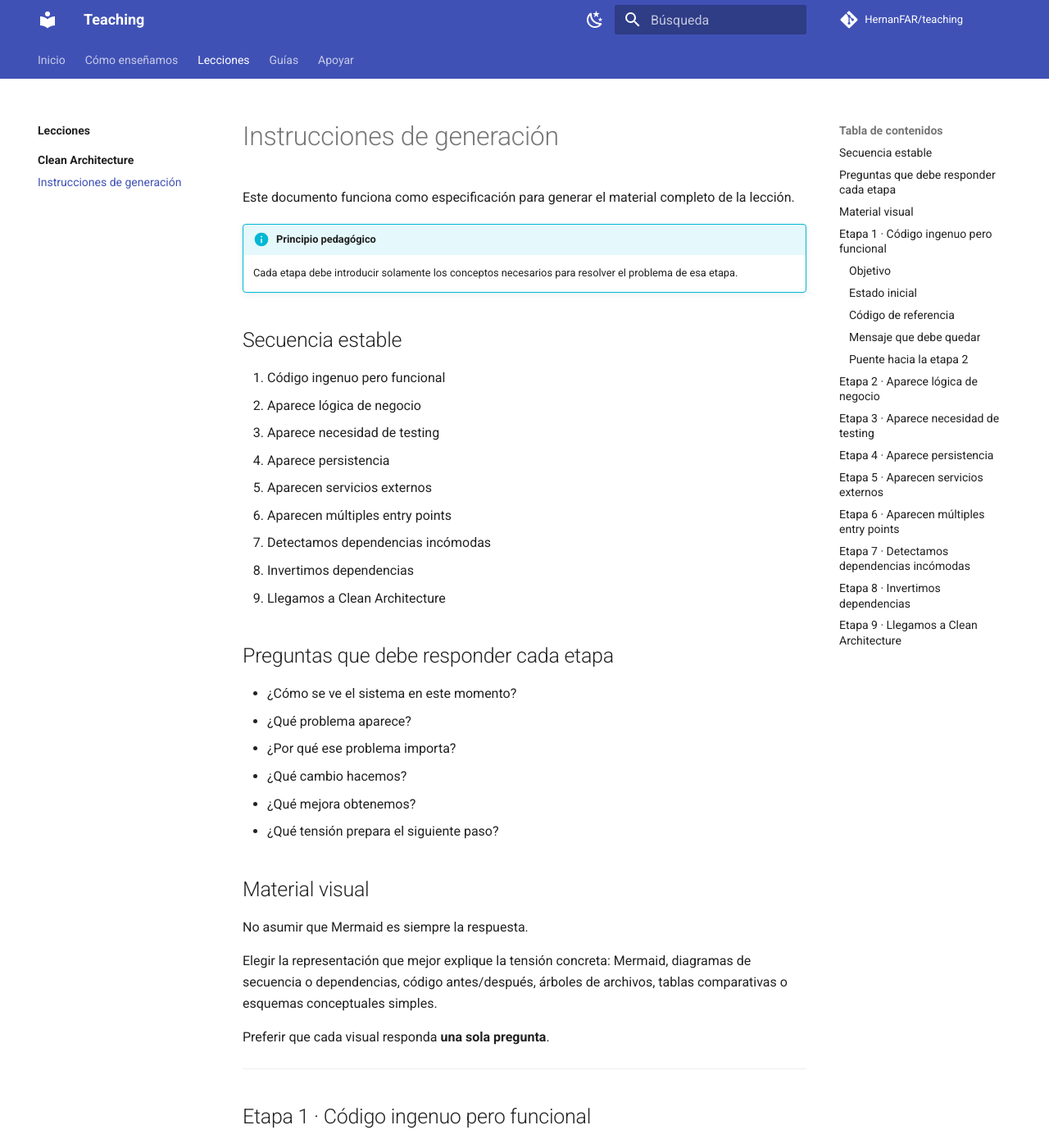
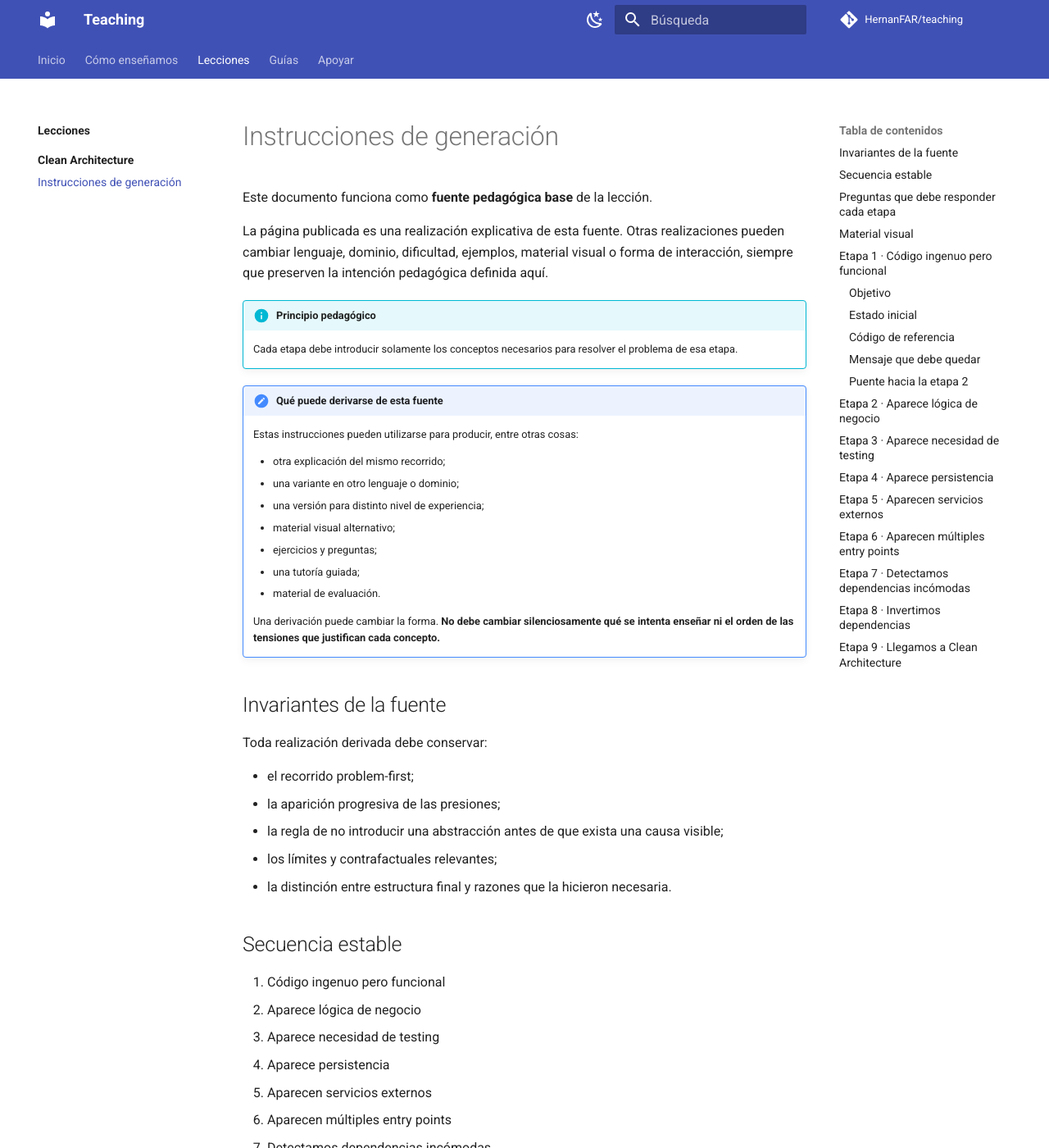
Before and after one commit to HernanFAR/teaching, an MkDocs documentation site: the page built from docs/lessons/clean-architecture/generation-instructions.md, in a window 1280 px wide and 1400 px high. Shown: the whole window at 82% size. Built offline with MkDocs 1.6.1 and Material for MkDocs 9.7.7, drawn with Linux system fonts in a browser that asks for light colours; comment, search, counter and statistics services are not loaded.

Commit message:
docs: make generation instructions the lesson pedagogical source

```diff
--- a/docs/lessons/clean-architecture/generation-instructions.md
+++ b/docs/lessons/clean-architecture/generation-instructions.md
@@ -1,9 +1,34 @@
 # Instrucciones de generación
 
-Este documento funciona como especificación para generar el material completo de la lección.
+Este documento funciona como **fuente pedagógica base** de la lección.
+
+La página publicada es una realización explicativa de esta fuente. Otras realizaciones pueden cambiar lenguaje, dominio, dificultad, ejemplos, material visual o forma de interacción, siempre que preserven la intención pedagógica definida aquí.
 
 !!! info "Principio pedagógico"
     Cada etapa debe introducir solamente los conceptos necesarios para resolver el problema de esa etapa.
+
+!!! note "Qué puede derivarse de esta fuente"
+    Estas instrucciones pueden utilizarse para producir, entre otras cosas:
+
+    - otra explicación del mismo recorrido;
+    - una variante en otro lenguaje o dominio;
+    - una versión para distinto nivel de experiencia;
+    - material visual alternativo;
+    - ejercicios y preguntas;
+    - una tutoría guiada;
+    - material de evaluación.
+
+    Una derivación puede cambiar la forma. **No debe cambiar silenciosamente qué se intenta enseñar ni el orden de las tensiones que justifican cada concepto.**
+
+## Invariantes de la fuente
+
+Toda realización derivada debe conservar:
+
+- el recorrido problem-first;
+- la aparición progresiva de las presiones;
+- la regla de no introducir una abstracción antes de que exista una causa visible;
+- los límites y contrafactuales relevantes;
+- la distinción entre estructura final y razones que la hicieron necesaria.
 
 ## Secuencia estable
 
```
